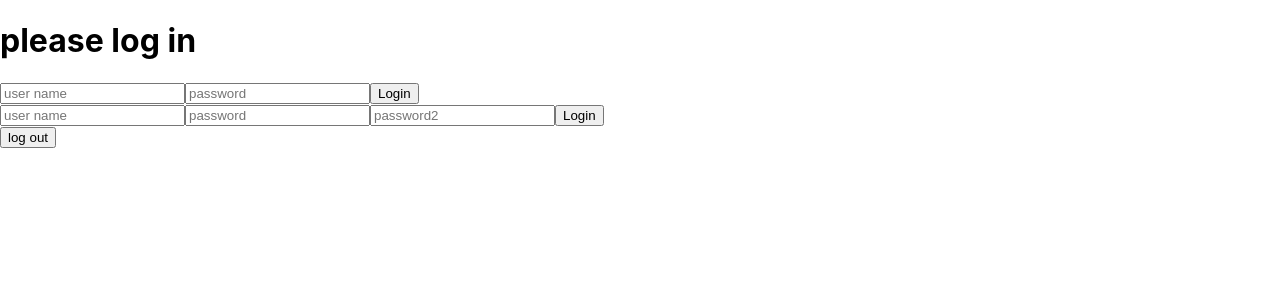
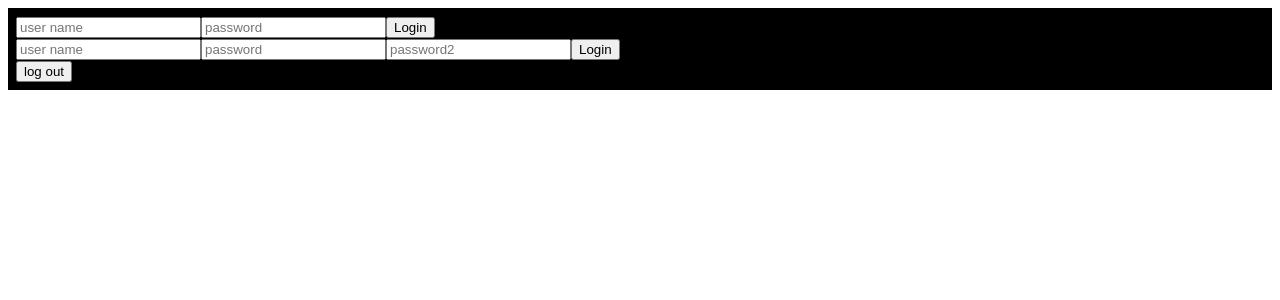
Before and after one commit to RABallantyne/simple-social, a React (Create React App) app in the folder client/: page / in a window 1280 px wide. Shown: the top 300 px of the page. Built offline with nearby package versions, Linux system fonts and the light colour scheme.

Commit message:
started styling

```diff
--- a/client/src/App.css
+++ b/client/src/App.css
@@ -36,3 +36,18 @@
     transform: rotate(360deg);
   }
 }
+
+.posts-container {
+  display: flex;
+}
+
+.post-title {
+  padding: 1em;
+}
+
+.container {
+  background: black;
+  color: yellow;
+  padding: 0.5em;
+  margin: 0.5em;
+}
--- a/client/src/App.js
+++ b/client/src/App.js
@@ -64,14 +64,20 @@ function App() {
   };
 
   return (
-    <>
-      <h1>{user ? 'logged in' : 'please log in'}</h1>
-      <Login login={login} user={user} />
+    <div className='container'>
+      <>
+        {user ? (
+          <PostMain user={user.name} />
+        ) : (
+          <Login login={login} user={user} />
+        )}
+      </>
+
       <Register user={user} newUser={newUser} />
       <button onClick={() => logout()}>log out</button>
 
-      {user && <PostMain user={user.name} />}
-    </>
+      {/* {user && } */}
+    </div>
   );
 }
 
--- a/client/src/components/comments/CommentsDisplay.js
+++ b/client/src/components/comments/CommentsDisplay.js
@@ -3,10 +3,10 @@ import React from 'react';
 export default function CommentsDisplay({ comments }) {
   const showComments = comments.map(comment => {
     return (
-      <>
+      <div key={comment.id}>
         <p>{comment.content}</p>
         <div>likes: {comment.likes}</div>
-      </>
+      </div>
     );
   });
   return <div>comments: {showComments}</div>;
--- a/client/src/components/posts/PostMain.js
+++ b/client/src/components/posts/PostMain.js
@@ -42,6 +42,7 @@ export default function PostMain({ user }) {
 
   const choosePost = id => {
     showSinglePost(id);
+    console.log(posts.selectedPost);
   };
 
   const postTitles =
@@ -49,7 +50,9 @@ export default function PostMain({ user }) {
     posts.posts.map(post => {
       return (
         <div onClick={() => choosePost(post.id)} key={post.id}>
-          <h1>{post.title ? post.title : 'Untitled'}</h1>
+          <div className='post-title'>
+            {post.title ? post.title : 'Untitled'}
+          </div>
         </div>
       );
     });
@@ -57,8 +60,13 @@ export default function PostMain({ user }) {
   return (
     <div>
       <h2>welcome {user}. Select a post to see more.</h2>
-      {postTitles}
+      <div className='posts-container'>{postTitles}</div>
+      {/* {posts.selectedPost !== undefined ? ( */}
       <PostDisplay selected={posts.selectedPost} />
+      {/* ) : ( */}
+      {/* postTitles */}
+      {/* )} */}
+      {/* <PostDisplay selected={posts.selectedPost} /> */}
     </div>
   );
 }
```
